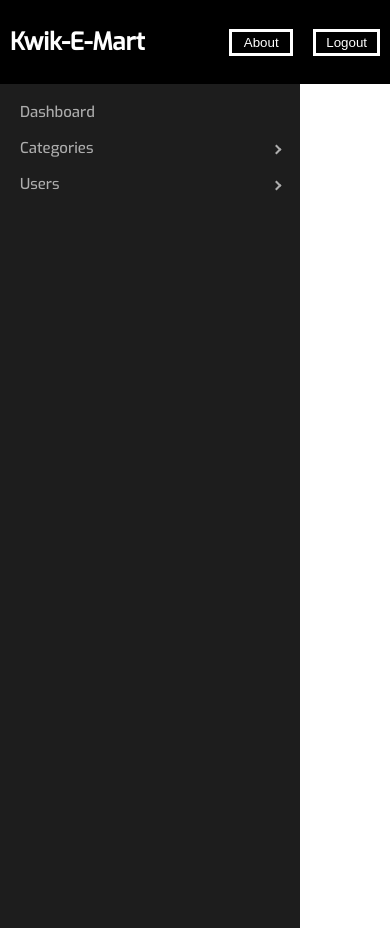
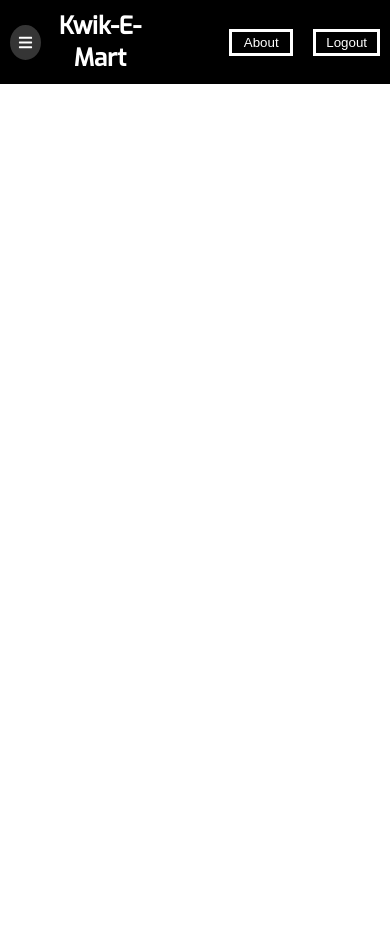
Before and after one commit to arihantbansal/kwikemart-frontend, a React (Create React App) app: page /dashboard in a window 390 px wide. Built offline with nearby package versions, Linux system fonts and the light colour scheme; sample sign-in values are in the browser's storage; a web font is replaced by a local one.

Commit message:
Added responsiveness to sidebar

```diff
--- a/src/App.css
+++ b/src/App.css
@@ -1,488 +1,3 @@
-/* @import url("https://fonts.googleapis.com/css2?family=Exo:wght@500&family=Goblin+One&display=swap");
-@import url("https://fonts.googleapis.com/css2?family=Quicksand:wght@500&display=swap");
-@import url("https://fonts.googleapis.com/css2?family=Alegreya:wght@700&family=Montserrat:wght@500&family=Raleway:wght@600&display=swap");
-
-body {
-	margin: 0;
-	-webkit-font-smoothing: antialiased;
-	-moz-osx-font-smoothing: grayscale;
-	padding: 0;
-	box-sizing: border-box;
-	background: rgb(0, 0, 0);
-	background: linear-gradient(
-		90deg,
-		rgba(0, 0, 0, 1) 1%,
-		rgba(10, 10, 10, 1) 7%,
-		rgb(139, 1, 212) 84%,
-		rgb(164, 3, 252) 100%
-	);
-	color: #007aec;
-}
-
-code {
-	font-family: source-code-pro, Menlo, Monaco, Consolas, "Courier New",
-		monospace;
-}
-
-.App {
-	text-align: center;
-	font-family: "Exo", sans-serif;
-	overflow: hidden;
-}
-
-nav {
-	display: flex;
-	align-items: center;
-	z-index: 10;
-	width: 100vw;
-	justify-content: space-between;
-	background-color: rgba(0, 0, 0, 1);
-	padding-left: 10px;
-	list-style: none;
-	text-decoration: none;
-	color: #fff;
-}
-
-nav a {
-	text-decoration: none;
-	list-style: none;
-}
-
-nav a h3 {
-	text-decoration: none;
-	list-style: none;
-	margin-right: 20px;
-	font-family: "Raleway", "Goblin One", cursive;
-}
-
-nav h3 {
-	list-style: none;
-	text-decoration: none;
-	color: #fff;
-	font-size: 1.5rem;
-	left: 50%;
-}
-
-.nav-links {
-	width: 12em;
-	display: flex;
-	justify-content: space-around;
-	align-items: center;
-	list-style: none;
-	margin-right: 20px;
-}
-
-.shop-list {
-	color: rgb(0, 136, 255);
-	background-color: white;
-	padding: 3px 10px;
-	display: flex;
-	flex-direction: row;
-	font-size: 1.2em;
-	max-width: 50vw;
-	text-decoration: none;
-	text-align: center;
-	align-items: center;
-	border: 2px outset white;
-}
-
-.nav-links li {
-	color: #fff;
-	border: 4px outset #fff;
-	border-radius: 5%;
-	padding: 3px 10px;
-	width: 50px;
-}
-
-.nav-links a li:hover {
-	background-color: #fff;
-	transition: 0.5s;
-	color: black;
-}
-
-.product img {
-	width: 20vw;
-	height: 40vh;
-}
-
-.product h3 {
-	background-color: rgb(206, 156, 253);
-}
-
-.product h4 {
-	background-color: rgb(206, 156, 253);
-}
-
-.home-content {
-	display: flex;
-	flex-direction: row;
-	justify-content: space-between;
-	align-items: center;
-	align-content: center;
-	width: 100vw;
-	height: 90vh;
-}
-
-.home-tagline h2 {
-	font-family: "Montserrat", "Goblin One", cursive;
-	text-align: left;
-
-	font-size: 3.5rem;
-	margin-left: 20px;
-	color: #fff;
-	line-height: 19px;
-	word-spacing: 2px;
-}
-
-.home-login {
-	margin-right: 14vw;
-	padding: 40px 20px 20px 20px;
-	border: 2px outset #fff;
-	background-color: rgba(0, 0, 0, 0);
-	width: 250px;
-	height: 200px;
-}
-.home-login h3 {
-	margin-bottom: 10%;
-	background-color: rgba(0, 136, 255, 0);
-	max-width: 300px;
-	font-weight: 50;
-	color: #fff;
-}
-
-.home-login h2 {
-	font-size: 1.2em;
-	color: #fff;
-	border: 2px outset #fff;
-	font-weight: 100;
-	width: 60px;
-	padding: 3px 8px;
-	align-self: center;
-	margin-left: auto;
-	margin-right: auto;
-}
-
-.home-login h2:hover {
-	color: rgba(0, 0, 0, 1);
-	background-color: #fff;
-	transition: 0.5s;
-}
-
-.home-login a {
-	text-decoration: none;
-}
-
-.login-form {
-	display: flex;
-	flex-direction: column;
-}
-
-.login-form input {
-	margin-bottom: 5px;
-	background-color: rgba(0, 0, 0, 0);
-	border-bottom: 4px #fff solid;
-	border: none;
-	font-size: 1em;
-	color: white;
-	border-bottom: 2px #fff solid;
-}
-.login-form input:hover {
-	border: 2px #fff solid;
-	transition: 0.4s;
-}
-
-.login-b {
-	color: #fff;
-	background-color: rgba(0, 0, 0, 0);
-	border: 2px outset #fff;
-	border-radius: 5%;
-	padding: 3px 10px;
-	font-size: 1.2em;
-	align-content: center;
-	align-self: center;
-	align-items: center;
-	width: fit-content;
-	margin-top: 5%;
-	align-self: center;
-}
-.login-form button:hover {
-	background-color: #fff;
-	transition: 0.5s;
-	color: black;
-}
-
-.landing-screen3 {
-	display: flex;
-	flex-direction: column;
-}
-.dashb {
-	height: 90vh;
-	width: 100vw;
-	background-color: cornsilk;
-	display: flex;
-	flex-direction: column;
-}
-.navd {
-	position: fixed;
-	z-index: 90;
-}
-
-.dashboard-home {
-	right: 0;
-	display: flex;
-	width: 80%;
-	background-color: rgb(255, 255, 255);
-	color: white;
-	height: 90vh;
-	align-self: flex-end;
-}
-
-.dashboard-home h3 {
-	color: white;
-	height: 40px;
-	width: 150px;
-
-	justify-content: center;
-	background-color: black;
-}
-
-.dashhome {
-	display: flex;
-	flex-direction: row;
-	margin-top: 80px;
-	position: static;
-}
-
-.card {
-	margin: 10px;
-	width: 278px;
-	height: 290px;
-	background: #000000;
-	font-size: 400;
-	padding: 10px;
-	display: flex;
-	flex-direction: column;
-	font-family: "Quicksand", sans-serif;
-	margin-top: 90px;
-}
-.ptitle {
-	margin: 0;
-	background-color: #4169e1;
-	min-height: 30%;
-	width: 100%;
-	color: white;
-}
-.pdetails {
-	text-align: left;
-	color: #4169e1;
-	padding: 10px 0 0 10px;
-	line-height: 4px;
-	width: 100%;
-	min-height: 30%;
-}
-
-.stock {
-	display: flex;
-	flex-direction: column;
-	height: max-content;
-	font-size: 300;
-	background-color: #4169e1;
-	color: white;
-	width: 100%;
-	margin: auto 0 0 0;
-	padding: 3px 0px;
-	bottom: 0%;
-}
-
-.stocktitle h4 {
-	margin: 0;
-	height: 30px;
-	line-height: 25px;
-}
-.stockcontent {
-	display: flex;
-	flex-direction: row;
-	height: 30px;
-	margin: 2px;
-}
-.stock .stockcontent h4 {
-	border: 2px #ffffff solid;
-	margin: 0 5px;
-	padding: 0 38px;
-	width: 100px;
-	height: 25px;
-	line-height: 25px;
-}
-
-.stock button {
-	background-color: rgb(255, 255, 255);
-	color: #4169e1;
-	height: 100%;
-	width: 20%;
-	margin: 0px;
-	border: 2px solid black;
-}
-.plus :hover {
-	transform: scale(1.2);
-}
-.minus :hover {
-	transform: scale(1.2);
-}
-.stock.plus {
-	margin: 0 0 0 0;
-}
-
-.dash-content {
-	display: flex;
-	flex-direction: column;
-	background-color: #fff;
-	width: 100%;
-	margin-left: 300px;
-}
-
-.ucard {
-	background-color: #4169e1;
-	color: #fff;
-	height: 305px;
-	width: 290px;
-	box-sizing: border-box;
-	margin: 10px;
-	margin-top: 90px;
-	display: flex;
-	flex-direction: column;
-	padding: 10px;
-}
-
-.userimage {
-	color: rgb(255, 255, 255);
-	background-color: black;
-	padding-top: 5px;
-	border: 1px black solid;
-	margin-bottom: 5px;
-}
-
-.userdetails {
-	background-color: white;
-	color: black;
-	text-align: start;
-	padding: 4px;
-	line-height: 10px;
-	border: 1px black solid;
-	margin-bottom: 5px;
-}
-
-.usercontrol {
-	display: flex;
-	flex-direction: row;
-	justify-content: space-between;
-	height: 50px;
-	align-content: baseline;
-	padding-top: 10px;
-	transition: 3s;
-	transition-duration: 0.4s;
-	border: 1px black solid;
-	font-size: 1em;
-}
-
-.usercontrol * {
-	margin: 0;
-}
-
-.usercontrol:hover {
-	color: white;
-	background-color: rgba(202, 21, 21, 0.945);
-}
-
-
-.hcard {
-	display: flex;
-	flex-direction: column;
-	background-color: rgb(255, 255, 255);
-	color: black;
-	width: 60%;
-	box-sizing: border-box;
-	border: gray solid 1px;
-	box-shadow: 8px 8px #888888b6;
-	margin: 60px;
-	text-align: left;
-	padding-left: 10px;
-}
-
-.restcardcontent {
-	background-color: white;
-	color: gray;
-	border-top: gray solid 1px;
-	display: flex;
-	box-sizing: border-box;
-	flex-direction: row;
-	text-align: left;
-}
-
-.categoryimage {
-	width: 20%;
-	display: flex;
-	align-items: center;
-	justify-content: center;
-	color: black;
-	border-right: solid gray 1px;
-}
-
-.detailcontent {
-	width: 80%;
-	display: flex;
-	flex-direction: column;
-	box-sizing: border-box;
-
-	font-weight: 500;
-}
-
-.hpdetails {
-	line-height: 8px;
-	padding-left: 8px;
-	height: 75%;
-}
-
-.hstock {
-	display: flex;
-	flex-direction: row;
-	width: 100%;
-	height: 25%;
-	justify-content: space-between;
-	align-content: center;
-	padding: 10px 0;
-	background-color: gray;
-}
-
-.hstock button {
-	height: 30px;
-	padding-bottom: 0;
-	margin-bottom: 0;
-	display: flex;
-	align-items: center;
-	justify-content: center;
-}
-
-.hstockcontent {
-	display: flex;
-	display: flex;
-	align-items: center;
-	flex-direction: row;
-	width: 30%;
-	color: white;
-	justify-content: space-around;
-}
-
-.hstocktitle {
-	padding: 5px 0 5px 5px;
-	display: flex;
-	align-items: center;
-	color: white;
-}
-
-.hTrash {
-	margin-left: 20px;
-} */
-
 @import url("https://fonts.googleapis.com/css2?family=Exo:wght@500&family=Goblin+One&display=swap");
 @import url("https://fonts.googleapis.com/css2?family=Quicksand:wght@500&display=swap");
 @import url("https://fonts.googleapis.com/css2?family=Roboto+Slab:wght@200;300;400;700&display=swap");
@@ -545,13 +60,12 @@ body {
 
 .nav-links button {
 	min-width: 4rem;
-	margin-right:20px;
+	margin-right: 20px;
 	padding: 3px 10px;
 	margin: 10px;
 	color: #fff;
 	background-color: #000;
 	border: 3px #fff solid;
-
 }
 
 .nav-links button:hover {
@@ -674,9 +188,7 @@ body {
 	color: white;
 }
 
-
 .login-form input:hover {
-
 	color: #000;
 	background-color: #fff;
 }
@@ -694,14 +206,12 @@ body {
 	margin-top: 10px;
 	margin-left: auto;
 	margin-right: auto;
-
 }
 
 .login-btn button:hover {
 	background-color: #fff;
 
 	color: #000;
-
 }
 
 /************************/
@@ -1109,78 +619,85 @@ body {
 	height: 100%;
 	width: 25vw;
 	position: fixed;
-
 }
 
-
-
-
-
-
-
-
-
-.newp{
+.newp {
 	background-color: gray;
-	width:300px;
-    display: flex;
+	width: 300px;
+	display: flex;
 	flex-direction: column;
 	box-sizing: border-box;
-    height: 320px;
+	height: 320px;
 	border: 2px solid black;
 	padding: 2px 6px;
 }
-.newp *{
-	margin: 2px 0 ;
+.newp * {
+	margin: 2px 0;
 
 	width: max-content;
 	width: 100%;
 	font-size: 1.05em;
 }
-.productname{
+.productname {
 	font-size: 1.2em;
 	font-weight: 700;
 }
-.newpButton{
-	padding:0 0;
+.newpButton {
+	padding: 0 0;
 	margin: 5px 0;
 	height: 30px;
 	width: min-content;
 	padding: 5px;
 	align-self: center;
-
 }
 
-
-
-
-.newu{
+.newu {
 	background-color: gray;
-	width:300px;
-    display: flex;
+	width: 300px;
+	display: flex;
 	flex-direction: column;
 	box-sizing: border-box;
-    height: 320px;
+	height: 320px;
 	border: 2px solid black;
 	padding: 2px 6px;
 }
-.newu *{
-	margin: 2px 0 ;
+.newu * {
+	margin: 2px 0;
 
 	width: max-content;
 	width: 100%;
 	font-size: 1.05em;
 }
-.username{
+.username {
 	font-size: 1.2em;
 	font-weight: 700;
 }
-.newuButton{
-	padding:0 0;
+.newuButton {
+	padding: 0 0;
 	margin: 5px 0;
 	height: 30px;
 	width: min-content;
 	padding: 5px;
 	align-self: center;
+}
 
+.btn-toggle {
+	cursor: pointer;
+	width: 35px;
+	height: 35px;
+	background: #353535;
+	color: #fff;
+	text-align: center;
+	border-radius: 50%;
+	display: flex;
+	align-items: center;
+	justify-content: center;
+	font-size: 15px;
+	display: none;
 }
+
+@media (max-width: 768px) {
+	.btn-toggle {
+		display: flex;
+	}
+}
--- a/src/App.js
+++ b/src/App.js
@@ -15,6 +15,16 @@ const App = () => {
 	const [user, setUser] = useState(null);
 	const [username, setUsername] = useState("");
 	const [password, setPassword] = useState("");
+
+	const [toggled, setToggled] = useState(false);
+
+	// const handleToggleSidebar = value => {
+	// 	setToggled(value);
+	// };
+
+	const handleToggleSidebar = () => {
+		setToggled(!toggled);
+	};
 
 	// const [notificationMessage, setNotificationMessage] = useState(null);
 	// const [notificationType, setNotificationType] = useState(null);
@@ -96,6 +106,8 @@ const App = () => {
 					user={user}
 					handleLogout={handleLogout}
 					component={Dashboard}
+					handleToggleSidebar={handleToggleSidebar}
+					toggled={toggled}
 				/>
 				<ProtectedRoute
 					exact
@@ -103,6 +115,8 @@ const App = () => {
 					user={user}
 					handleLogout={handleLogout}
 					component={Products}
+					handleToggleSidebar={handleToggleSidebar}
+					toggled={toggled}
 				/>
 				<ProtectedRoute
 					exact
@@ -110,6 +124,8 @@ const App = () => {
 					user={user}
 					handleLogout={handleLogout}
 					component={Users}
+					handleToggleSidebar={handleToggleSidebar}
+					toggled={toggled}
 				/>
 				<Route exact path="/unauthorized" component={Unauthorized} />
 			</Switch>
--- a/src/components/Nav.js
+++ b/src/components/Nav.js
@@ -1,9 +1,13 @@
 import React from "react";
+import { FaBars } from "react-icons/fa";
 import { Link } from "react-router-dom";
 
-const Nav = ({ handleLogout }) => {
+const Nav = ({ handleLogout, handleToggleSidebar }) => {
 	return (
 		<nav className="navbar">
+			<div className="btn-toggle" onClick={handleToggleSidebar}>
+				<FaBars />
+			</div>
 			<Link to="/">
 				<h3>Kwik-E-Mart</h3>
 			</Link>
@@ -11,7 +15,7 @@ const Nav = ({ handleLogout }) => {
 			<ul className="nav-links">
 				<li>
 					<Link to="/about">
-					 <button>About</button>
+						<button>About</button>
 					</Link>
 				</li>
 				<li>
--- a/src/components/Sidebar.js
+++ b/src/components/Sidebar.js
@@ -3,44 +3,45 @@ import { ProSidebar, Menu, MenuItem, SubMenu } from "react-pro-sidebar";
 import "react-pro-sidebar/dist/css/styles.css";
 import { Link } from "react-router-dom";
 
-const Sidebar = () => {
+const Sidebar = props => {
 	return (
 		<div className="sidebar">
-			<ProSidebar style={{ width: "300px", position: "fixed" }}>
-				<Menu iconShape="square">
-					<MenuItem style={{ width: "300px" }}>
+			<ProSidebar
+				breakPoint="md"
+				toggled={props.toggled}
+				onToggle={props.handleToggleSidebar}>
+				<Menu iconShape="circle">
+					<MenuItem>
 						<Link to="/dashboard">Dashboard</Link>
 					</MenuItem>
-					<SubMenu style={{ width: "300px" }} title="Categories">
-						<MenuItem style={{ width: "300px" }}>
+					<SubMenu title="Categories">
+						<MenuItem>
 							<Link to="/products/all">All</Link>
 						</MenuItem>
-						<MenuItem style={{ width: "300px" }}>
+						<MenuItem>
 							<Link to="/products/electronics">Electronics</Link>
 						</MenuItem>
-						<MenuItem style={{ width: "300px" }}>
+						<MenuItem>
 							<Link to="/products/fashion">Fashion</Link>
 						</MenuItem>
-						<MenuItem style={{ width: "300px" }}>
+						<MenuItem>
 							<Link to="/products/grocery">Grocery</Link>
 						</MenuItem>
-						<MenuItem style={{ width: "300px" }}>
+						<MenuItem>
 							<Link to="/products/books">Books</Link>
 						</MenuItem>
 					</SubMenu>
-					<SubMenu
-						style={{ width: "300px", transition: "2s" }}
-						title="Users">
-						<MenuItem style={{ width: "300px" }}>
+					<SubMenu title="Users">
+						<MenuItem>
 							<Link to="/users/all">All</Link>
 						</MenuItem>
-						<MenuItem style={{ width: "300px" }}>
+						<MenuItem>
 							<Link to="/users/admin">Admin</Link>
 						</MenuItem>
-						<MenuItem style={{ width: "300px" }}>
+						<MenuItem>
 							<Link to="/users/cashier">Cashier</Link>
 						</MenuItem>
-						<MenuItem style={{ width: "300px" }}>
+						<MenuItem>
 							<Link to="/users/staff">Staff</Link>
 						</MenuItem>
 					</SubMenu>
--- a/src/pages/Dashboard.js
+++ b/src/pages/Dashboard.js
@@ -7,10 +7,16 @@ const Dashboard = props => {
 	return (
 		<div className="landing-screen3">
 			<div className="navd">
-				<Nav handleLogout={props.handleLogout} />
+				<Nav
+					handleLogout={props.handleLogout}
+					handleToggleSidebar={props.handleToggleSidebar}
+				/>
 			</div>
 			<div className="dashhome">
-				<Sidebar />
+				<Sidebar
+					handleToggleSidebar={props.handleToggleSidebar}
+					toggled={props.toggled}
+				/>
 				<div className="dash-content">{/* <Statistic /> */}</div>
 			</div>
 		</div>
```
Also changed, not shown: src/components/NewProduct.js (+25 -15 lines), src/components/NewUser.js (+36 -19 lines), src/pages/Products.js (+9 -3 lines), src/pages/Users.js (+9 -3 lines).
